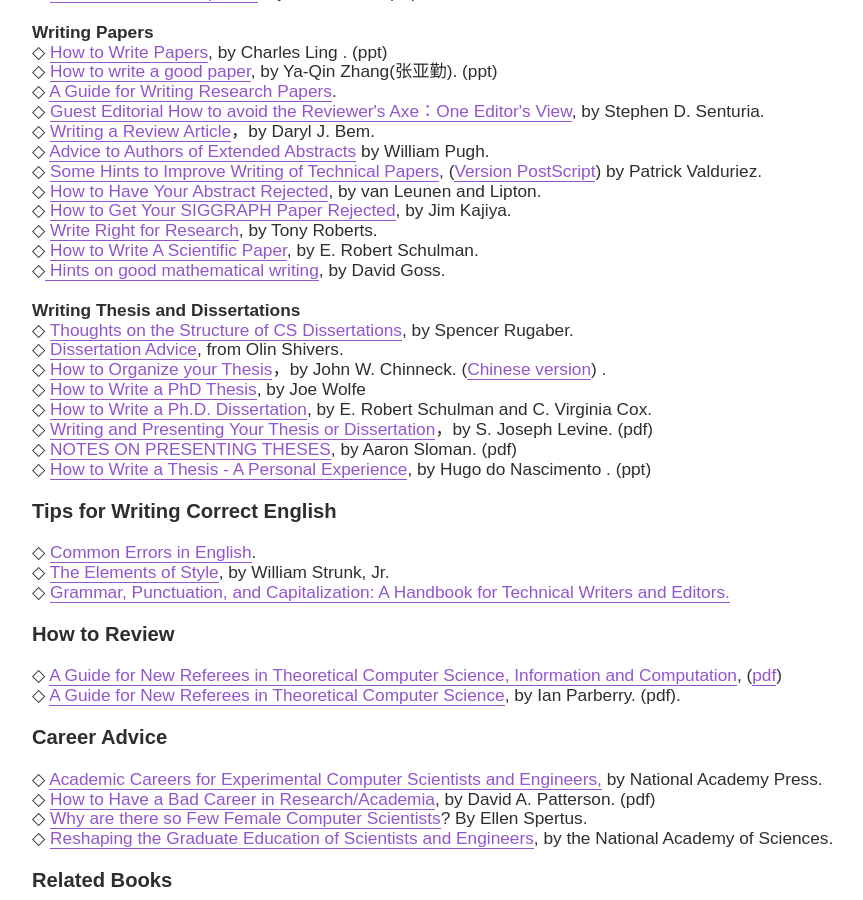
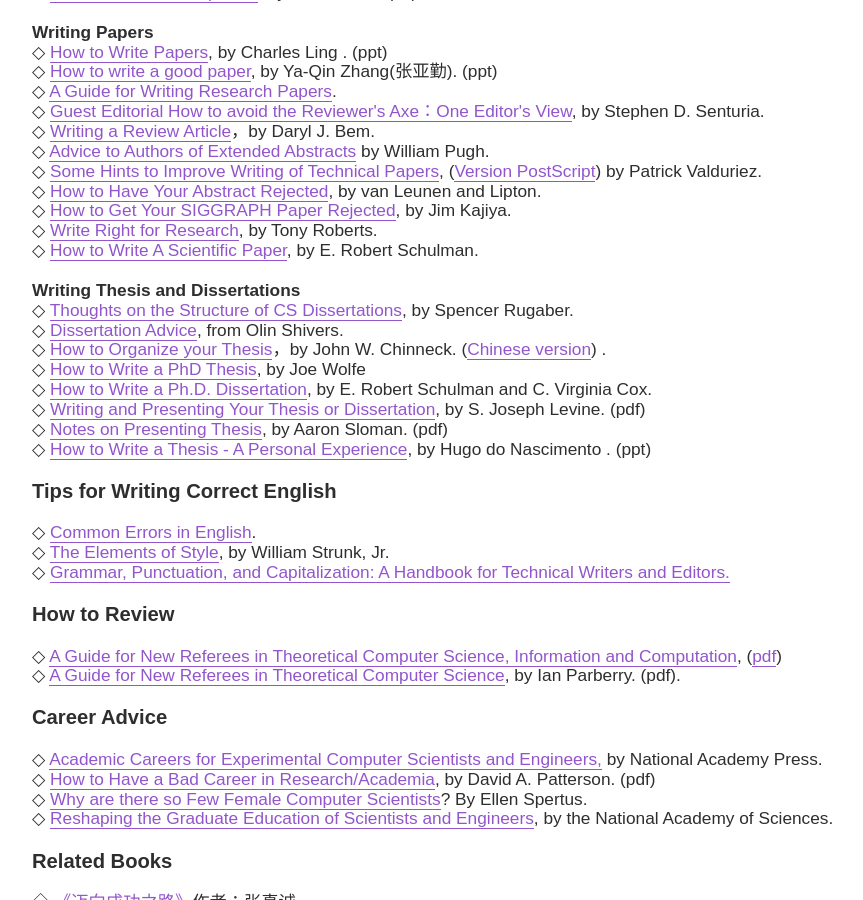
Before and after one commit to ZJNU-MLV-Lab/ZJNU-MLV-Lab.github.io, a Jekyll site: the page built from resource.html, in a window 1280 px wide and 900 px high, scrolled down 1339 px. Shown: the whole window, without its empty margins (176-1039 px from the left). Built offline with Jekyll 4.4.1, drawn with Linux system fonts in a browser that asks for light colours; nearby versions of some CDN libraries; some web fonts are replaced.

Commit message:
Update resource.html

```diff
--- a/resource.html
+++ b/resource.html
@@ -61,10 +61,10 @@
  <p><strong><span>W<a name="1"></a>riting Proposals</span></strong><span>  <br> ◇ <a href="http://www.jdl.ac.cn/how_to_research/doc/Guide%20for%20Writing%20a%20Funding%20Proposal.pdf">Guide for Writing a Funding Proposal</a>, by S. Joseph Levine. (pdf)<br> ◇ <a href="http://www.jdl.ac.cn/how_to_research/doc/proposal_advice_Writing%20Research%20Proposals%20to%20the%20National%20Science%20Foundation.pdf">Writing Research Proposals to the National Science Foundation</a>, by Susan Finger. (pdf) <br> ◇ <a href="http://www.jdl.ac.cn/how_to_research/doc/lauer_On%20PhD%20Thesis%20Proposals.txt">On Ph.D. Thesis Proposals</a>, by H. C. Lauer. (txt)<br>
    <br> <strong><span>W<a name="1"></a>riting Papers</span></strong><span>  <br> ◇ <a href="http://www.jdl.ac.cn/how_to_research/doc/%E5%A6%82%E4%BD%95%E5%86%99%E8%AE%BA%E6%96%87.ppt">How to Write Papers</a>, by Charles Ling . (ppt)<br>
    ◇ <a href="http://www.jdl.ac.cn/zuoyanjiu/doc/how%20to%20write%20a%20good%20paper(%E5%BC%A0%E4%BA%9A%E5%8B%A4).ppt">How to write a good paper</a>, by Ya-Qin Zhang(张亚勤). (ppt)<br> ◇ <a href="http://webster.commnet.edu/mla/index.shtml">A Guide for Writing Research Papers</a>.<br> ◇ <a href="http://www.jdl.ac.cn/how_to_research/doc/How%20to%20avoid%20the%20Reviewer%27s%20Axe__One%20Editor%27s%20View.pdf">Guest Editorial How to avoid the Reviewer's Axe<span>：</span>One Editor's View</a>, by Stephen D. Senturia. <br> ◇ <a href="http://www.jdl.ac.cn/how_to_research/doc/Writing%20a%20Review%20Article.htm">Writing a Review Article</a>，by Daryl J. Bem.<br> ◇ <a href="http://www.jdl.ac.cn/how_to_research/doc/advice.pdf">Advice to Authors of Extended Abstracts</a> by William Pugh.  <br> ◇ <a href="http://www.jdl.ac.cn/how_to_research/doc/GuideEcriturePapiers.pdf">Some Hints to Improve Writing of Technical Papers</a>, (<a href="ftp://ftp-sop.inria.fr/chir/publis/GuideEcriturePapiers.ps.gz">Version PostScript</a>) by Patrick Valduriez. <br> ◇ <a href="ftp://parcftp.xerox.com/pub/popl96/vanLeunenLipton">How to Have Your Abstract Rejected</a>, by van Leunen and Lipton.<br> ◇ <a href="http://www.cc.gatech.edu/student.services/phd/phd-advice/kajiya">How to Get Your SIGGRAPH Paper Rejected</a>, by Jim Kajiya. <br>
-   ◇ <a href="http://www.sci.usq.edu.au/staff/robertsa/LaTeX/ltxwrite.html">Write Right for Research</a>, by Tony Roberts.<br> ◇ <a href="http://www.improb.com/airchives/paperair/volume2/v2i5/howto.htm">How to Write A Scientific Paper</a>, by E. Robert Schulman.<br> ◇<a href="ftp://ftp.math.ohio-state.edu/pub/math.style/hint.ps"> Hints on good mathematical writing</a>, by David Goss.<br>
+   ◇ <a href="http://www.sci.usq.edu.au/staff/robertsa/LaTeX/ltxwrite.html">Write Right for Research</a>, by Tony Roberts.<br> ◇ <a href="http://www.improb.com/airchives/paperair/volume2/v2i5/howto.htm">How to Write A Scientific Paper</a>, by E. Robert Schulman. <br>
 
    <br> <strong><span>W<a name="1"></a>riting Thesis and Dissertations</span></strong><span>  <br>
-   ◇ <a href="http://www.cc.gatech.edu/student.services/phd/phd-advice/thesis.html">Thoughts on the Structure of CS Dissertations</a>, by Spencer Rugaber.<br> ◇ <a href="http://www.ai.mit.edu/people/shivers/diss-advice.html">Dissertation Advice</a>, from Olin Shivers.<br> ◇ <a href="http://www.sce.carleton.ca/faculty/chinneck/thesis.html">How to Organize your Thesis</a>，by John W. Chinneck. (<a href="http://www.sce.carleton.ca/faculty/chinneck/thesis/ThesisChinese.html">Chinese version</a>) . <br> ◇ <a href="http://www.phys.unsw.edu.au/~jw/thesis.html">How to Write a PhD Thesis</a>, by Joe Wolfe<br> ◇ <a href="http://www.cs.purdue.edu/homes/dec/essay.dissertation.html">How to Write a Ph.D. Dissertation</a>, by E. Robert Schulman and C. Virginia Cox. <br> ◇ <a href="http://www.jdl.ac.cn/how_to_research/doc/Writing%20and%20Presenting%20Your%20Thesis%20or%20Dissertation.pdf">Writing and Presenting Your Thesis or Dissertation</a>，by S. Joseph Levine. (pdf)<br> ◇ <a href="http://www.jdl.ac.cn/how_to_research/doc/theses_NOTES%20ON%20PRESENTING%20THESES.pdf">NOTES ON PRESENTING THESES</a>, by Aaron Sloman. (pdf)<br> ◇ <a href="http://www.jdl.ac.cn/how_to_research/doc/how_to_write_a_thesis_How%20to%20Write%20a%20Thesis%20-%20A%20Personal%20Experience.ppt">How to Write a Thesis - A Personal Experience</a>, by Hugo do Nascimento . (ppt)
+   ◇ <a href="http://www.cc.gatech.edu/student.services/phd/phd-advice/thesis.html">Thoughts on the Structure of CS Dissertations</a>, by Spencer Rugaber.<br> ◇ <a href="http://www.ai.mit.edu/people/shivers/diss-advice.html">Dissertation Advice</a>, from Olin Shivers.<br> ◇ <a href="http://www.sce.carleton.ca/faculty/chinneck/thesis.html">How to Organize your Thesis</a>，by John W. Chinneck. (<a href="http://www.sce.carleton.ca/faculty/chinneck/thesis/ThesisChinese.html">Chinese version</a>) . <br> ◇ <a href="http://www.phys.unsw.edu.au/~jw/thesis.html">How to Write a PhD Thesis</a>, by Joe Wolfe<br> ◇ <a href="http://www.cs.purdue.edu/homes/dec/essay.dissertation.html">How to Write a Ph.D. Dissertation</a>, by E. Robert Schulman and C. Virginia Cox. <br> ◇ <a href="http://www.jdl.ac.cn/how_to_research/doc/Writing%20and%20Presenting%20Your%20Thesis%20or%20Dissertation.pdf">Writing and Presenting Your Thesis or Dissertation</a>, by S. Joseph Levine. (pdf)<br> ◇ <a href="http://www.jdl.ac.cn/how_to_research/doc/theses_NOTES%20ON%20PRESENTING%20THESES.pdf">Notes on Presenting Thesis</a>, by Aaron Sloman. (pdf)<br> ◇ <a href="http://www.jdl.ac.cn/how_to_research/doc/how_to_write_a_thesis_How%20to%20Write%20a%20Thesis%20-%20A%20Personal%20Experience.ppt">How to Write a Thesis - A Personal Experience</a>, by Hugo do Nascimento . (ppt)
    <o:p></o:p></span></p>
 
  <h3>Tips for Writing Correct English  </h3>
```
